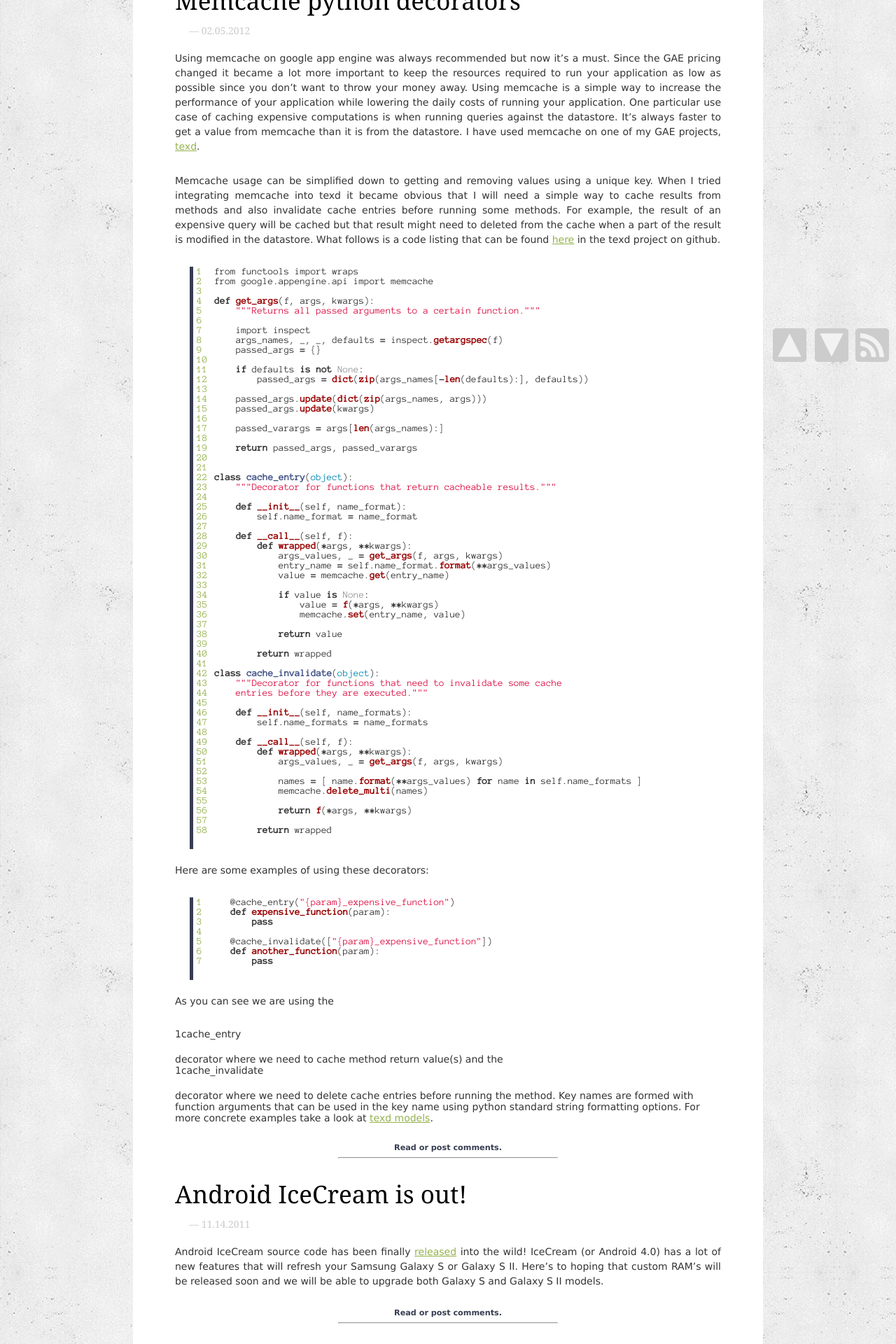
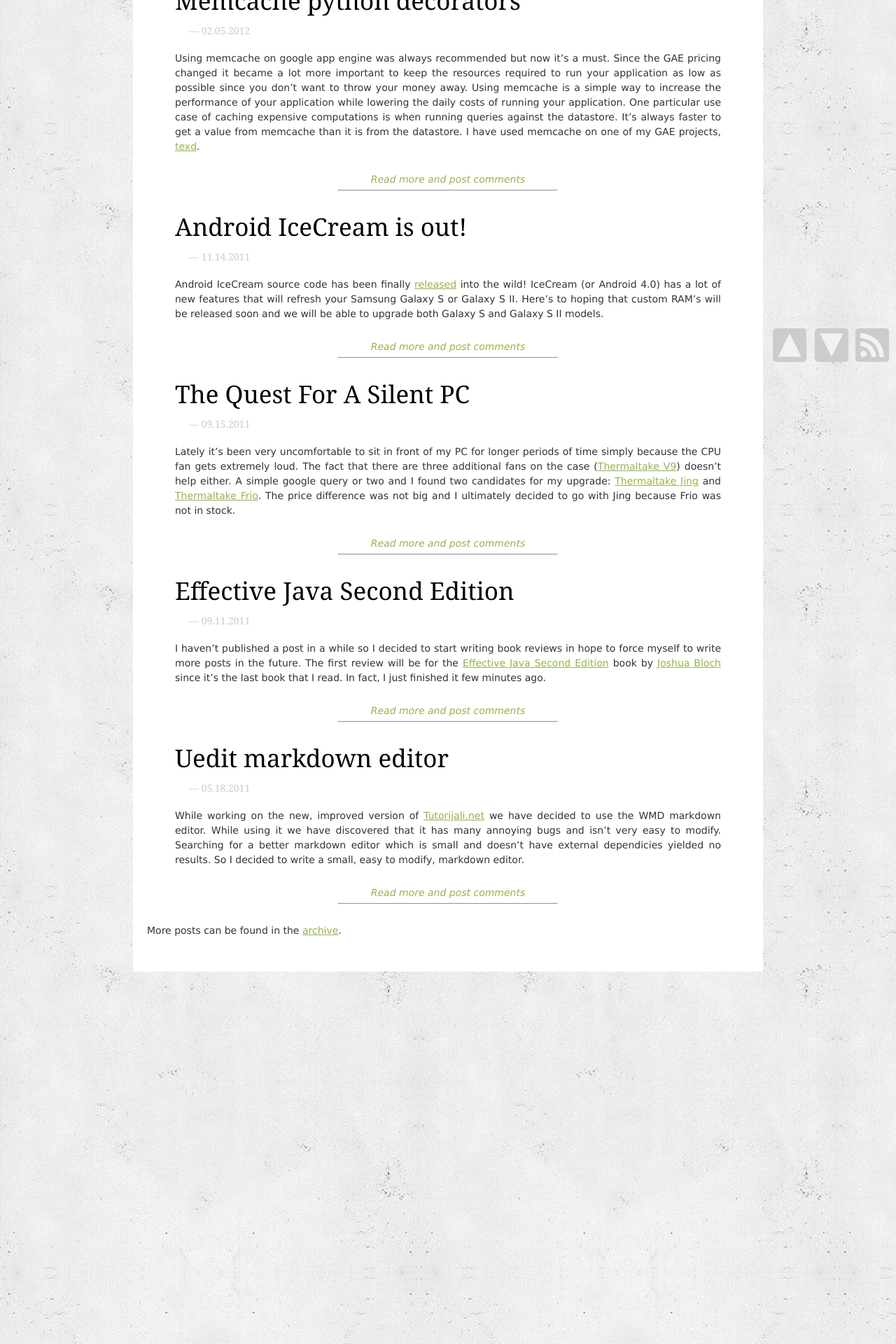
Before and after one commit to amir-hadzic/amir-hadzic.github.com, a Jekyll site: the page built from index.html, in a window 1280 px wide. Shown: the part 363-2283 px from the top of the page at 70% size. Built offline with Jekyll 4.4.1, drawn with Linux system fonts in a browser that asks for light colours; some web fonts are replaced; Markdown is read by kramdown in place of the engine named in the settings; some of the changed text lies outside the part shown.

Commit message:
Use excerpts on frontpage.

```diff
--- a/_posts/2011-05-18-Uedit-Markdown-Editor.markdown
+++ b/_posts/2011-05-18-Uedit-Markdown-Editor.markdown
@@ -14,6 +14,8 @@ the WMD markdown editor. While using it we have discovered that it has many
 annoying bugs and isn't very easy to modify. Searching for a better markdown
 editor which is small and doesn't have external dependicies yielded no results.
 So I decided to write a small, easy to modify, markdown editor.
+
+<!-- more start -->
 
 The result is [Uedit][4], a markdown editor that **Just Works** in IE6+, Opera,
 Firefox, Chromium and Safari. Uedit supports automatic insertion of list items
@@ -34,3 +36,5 @@ pull request on github if you have a patch ready.
 
 [Goran Zdjelar][3] has helped with the design of uedit. He's responsible for the
 nice forms design. Thanks!
+
+<!-- more end -->
--- a/_posts/2011-09-11-Book-Review-Effective-Java.markdown
+++ b/_posts/2011-09-11-Book-Review-Effective-Java.markdown
@@ -12,6 +12,7 @@ force myself to write more posts in the future. The first review will be for the
 Java Second Edition][ref-link] book by [Joshua Bloch][author_about] since it's the last book that I read.
 In fact, I just finished it few minutes ago.
 
+<!-- more start -->
 Even though this book is not intended to be read from cover to cover it's still interesting
 enough that you will probably end up doing just that. I started reading it as part of getting
 more familiar with Java since I started working full time at a company that uses it exclusively.
@@ -36,3 +37,5 @@ them in the general programming section) are not even tied to the Java programmi
 There are many more interesting items in the book covering topics from managing objects
 to generics over general programming, concurrency and serialization. To summarize, this
 book is a must read for anyone working with Java. You can get the book at [Amazon][ref-link].
+
+<!-- more end -->
--- a/_posts/2011-09-15-Silent-pc-quest.markdown
+++ b/_posts/2011-09-15-Silent-pc-quest.markdown
@@ -14,6 +14,8 @@ A simple google query or two and I found two candidates for my upgrade:
 [Thermaltake Jing][jing-link] and [Thermaltake Frio][frio-link]. The price
 difference was not big and I ultimately decided to go with Jing because Frio was
 not in stock.
+
+<!-- more start -->
 
 Putting it all together didn't go as easy as I planned it would. I'v spent more
 hours replacing the fan than I feel comfortable to admit. Basically the
@@ -45,3 +47,5 @@ play games anyway. I'll stick with archlinux.
 The good news is that the [Jing][jing-link] fan is completely silent. The only
 audible sound coming from my PC is the top fan which is probably going to get
 replaced too.
+
+<!-- more end -->
--- a/_posts/2012-02-05-Memcache-python-decorators.markdown
+++ b/_posts/2012-02-05-Memcache-python-decorators.markdown
@@ -4,7 +4,7 @@ title: Memcache python decorators
 ---
 
 Using memcache on google app engine was always recommended but now it's a must. Since the GAE pricing changed it became a lot more important to keep the resources required to run your application as low as possible since you don't want to throw your money away. Using memcache is a simple way to increase the performance of your application while lowering the daily costs of running your application. One particular use case of caching expensive computations is when running queries against the datastore. It's always faster to get a value from memcache than it is from the datastore. I have used memcache on one of my GAE projects, [texd][0].
-
+<!-- more start -->
 Memcache usage can be simplified down to getting and removing values using a unique key. When I tried integrating memcache into texd it became obvious that I will need a simple way to cache results from methods and also invalidate cache entries before running some methods. For example, the result of an expensive query will be cached but that result might need to deleted from the cache when a part of the result is modified in the datastore. What follows is a code listing that can be found [here][1] in the texd project on github.
 
 
@@ -84,6 +84,8 @@ Here are some examples of using these decorators:
 
 As you can see we are using the `cache_entry` decorator where we need to cache method return value(s) and the `cache_invalidate` decorator where we need to delete cache entries before running the method. Key names are formed with function arguments that can be used in the key name using python standard string formatting options. For more concrete examples take a look at [texd models][2].
 
+<!-- more end -->
+
  [0]: https://texd-app.appspot.com
  [1]: https://github.com/amir-hadzic/texd/blob/master/cache/decorators.py
  [2]: https://github.com/amir-hadzic/texd/tree/master/models
--- a/index.html
+++ b/index.html
@@ -7,10 +7,10 @@ title: Randomshouting | Amir Hadžić | a blog about programming and electronics
         <a class="nostylelink" href="{{ post.url }}"><h1 class="post-title">{{ post.title }}</h1></a>
         <h2 class="post-date">— {{ post.date | date: "%m.%d.%Y" }}</h2>
 
-        {{ post.content }}
+        {{ post.content | replace:'more start -->','' | replace:'<!-- more end','' }}
 
         <center>
-            <a class="comments" href="{{ post.url }}#comments">Read or post comments.</a>
+            <a class="more" href="{{ post.url }}">Read more and post comments</a>
             <hr style="width: 40%" />
         </center>
     </div>
--- a/static/style.css
+++ b/static/style.css
@@ -214,11 +214,10 @@ hr.header
     padding: 0px 40px 20px 40px;
 }
 
-a.comments {
-    font-size: 0.8em;
-    color: #363d52;
-    font-weight: bold;
+a.more{
+    font-size: 1.0em;
     text-decoration: none;
+    font-style: italic;
 }
 
 #up-button
```
